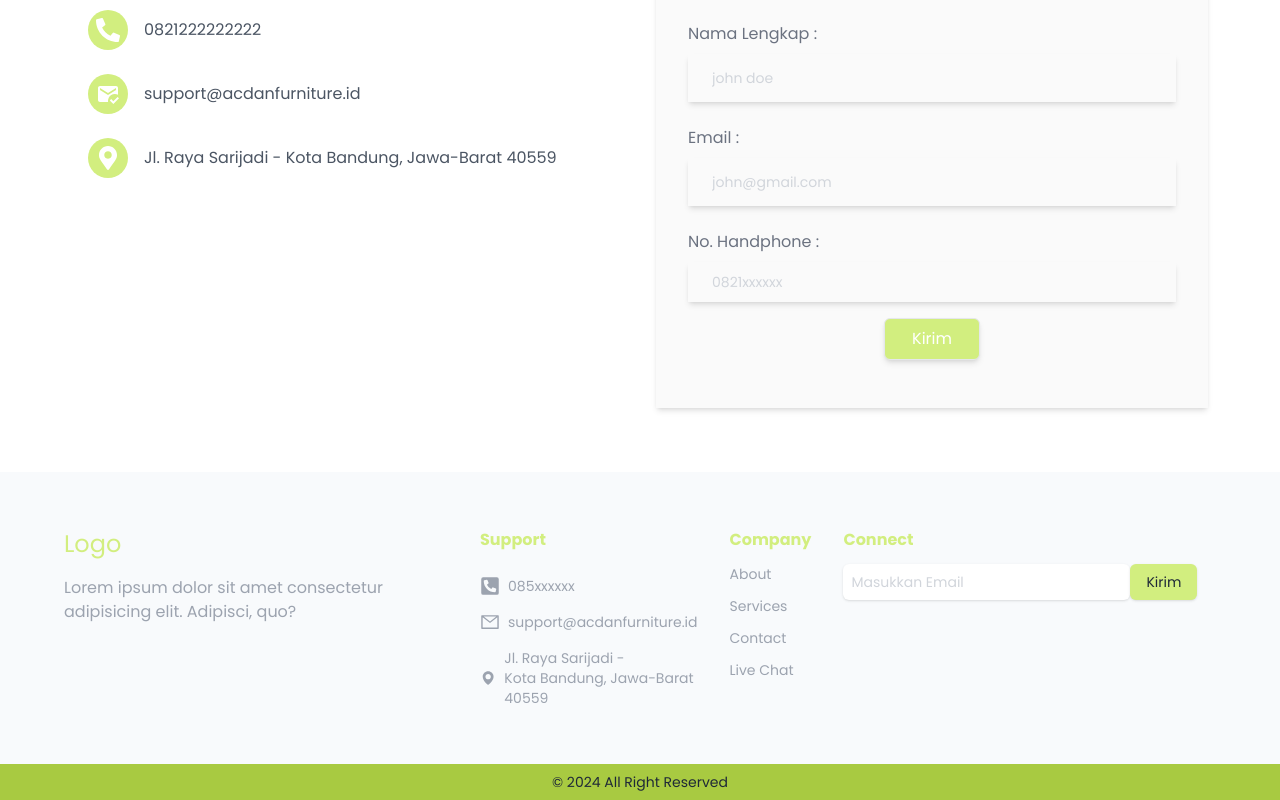
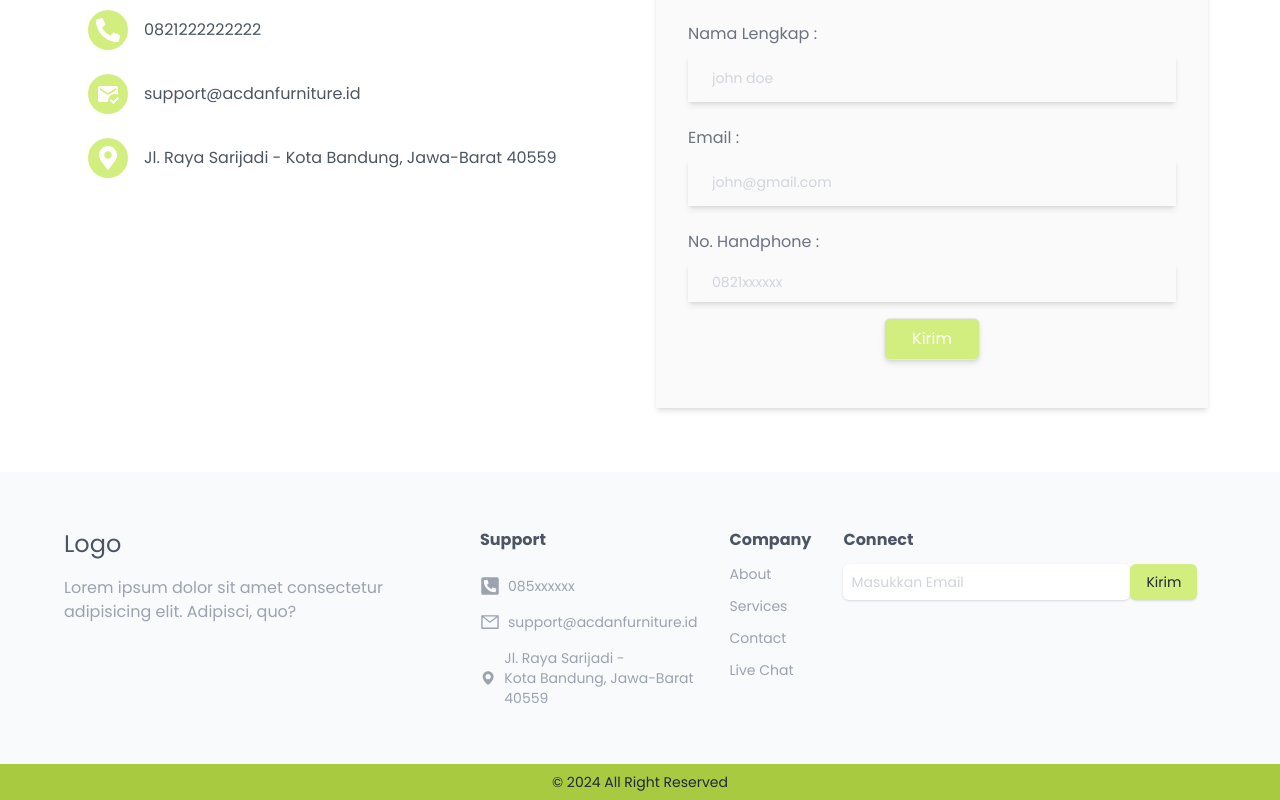
Before and after one commit to rickyzatnika/landingpage, a Next.js app: page / in a window 1280 px wide. Shown: the part 2637-3437 px from the top of the page. Built offline with nearby package versions, Linux system fonts and the light colour scheme; no server answers; the database is empty.

Commit message:
edit footer

```diff
--- a/src/components/Footer.tsx
+++ b/src/components/Footer.tsx
@@ -8,7 +8,7 @@ const Footer = () => {
     <div className="w-full relative z-10 flex flex-col  items-center justify-between ">
       <div className="w-full flex flex-col md:flex-row  gap-8 bg-slate-50 px-4 md:px-12 xl:px-16 2xl:px-20 py-14">
         <div className="flex flex-col flex-1">
-          <Link className="text-2xl text-[#d2ee7f]" href="/">
+          <Link className="text-2xl text-gray-600" href="/">
             Logo
           </Link>
           {/* <Image src="/logo.png" alt='logo_aplus' width={100} height={100} className='object-cover ' /> */}
@@ -19,7 +19,7 @@ const Footer = () => {
         </div>
 
         <div className="flex flex-1 flex-col gap-4">
-          <span className=" text-[#d2ee7f] font-semibold mb-2">Support</span>
+          <span className=" text-gray-600 font-semibold mb-2">Support</span>
 
           <div className="flex gap-2 items-center text-gray-400 text-sm">
             <FaPhoneSquareAlt size={20} />
@@ -37,7 +37,7 @@ const Footer = () => {
           </div>
         </div>
         <div className="flex flex-1 flex-col gap-3">
-          <span className=" text-[#d2ee7f] font-semibold">Company</span>
+          <span className=" text-gray-600 font-semibold">Company</span>
           <Link href="/about" className="text-gray-400 text-sm">
             About
           </Link>
@@ -56,7 +56,7 @@ const Footer = () => {
           </Link>
         </div>
         <div className="flex flex-col gap-3 w-full">
-          <span className="text-[#d2ee7f] font-semibold">Connect</span>
+          <span className="text-gray-600 font-semibold">Connect</span>
           <form className="flex flex-col md:flex-row w-full md:w-72">
             <input
               required
@@ -65,7 +65,7 @@ const Footer = () => {
               placeholder="Masukkan Email"
             />
             <button
-              className="bg-[#d2ee7f] hover:bg-[#c2e45e] text-gray-800 shadow rounded-md py-1 px-4  text-sm "
+              className="bg-[#d2ee7f] hover:bg-[#c2e45e] text-gray-800 shadow rounded-md py-2 px-4  text-sm "
               type="submit"
             >
               Kirim
```
